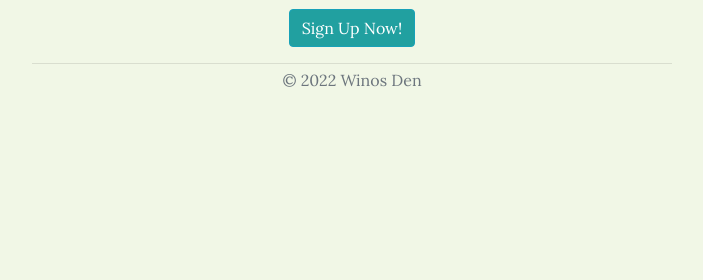
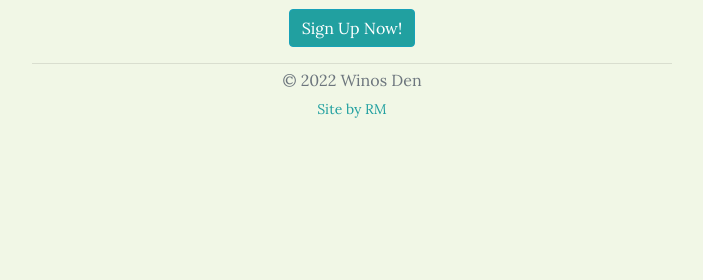
Before and after one commit to roomacarthur/winos_den, a Django app: page /cart/ in a window 1280 px wide. Shown: the part 520-800 px from the top of the page, without its empty margins (288-991 px from the left). Run offline with Django 3.2, Linux system fonts and the light colour scheme; some libraries are stand-ins or nearby versions.

Commit message:
added external link in footer to my github

```diff
--- a/templates/base.html
+++ b/templates/base.html
@@ -124,6 +124,7 @@
         <a class="btn btn-info" href="{% url 'subscribe' %}">Sign Up Now!</a>
         <hr class="w-50 mb-1">
         <p class="mb-1">&copy; 2022 Winos Den</p>
+        <a class="small text-green pb-3" rel="noopener" target="_blank" href="https://github.com/roomacarthur" aria-label="Visit Site creators profile (opens in a new tab)">Site by RM</a>
       </footer>
       <!--Javascript to load at the end of body. -->
       {% block postload_js %}
```
